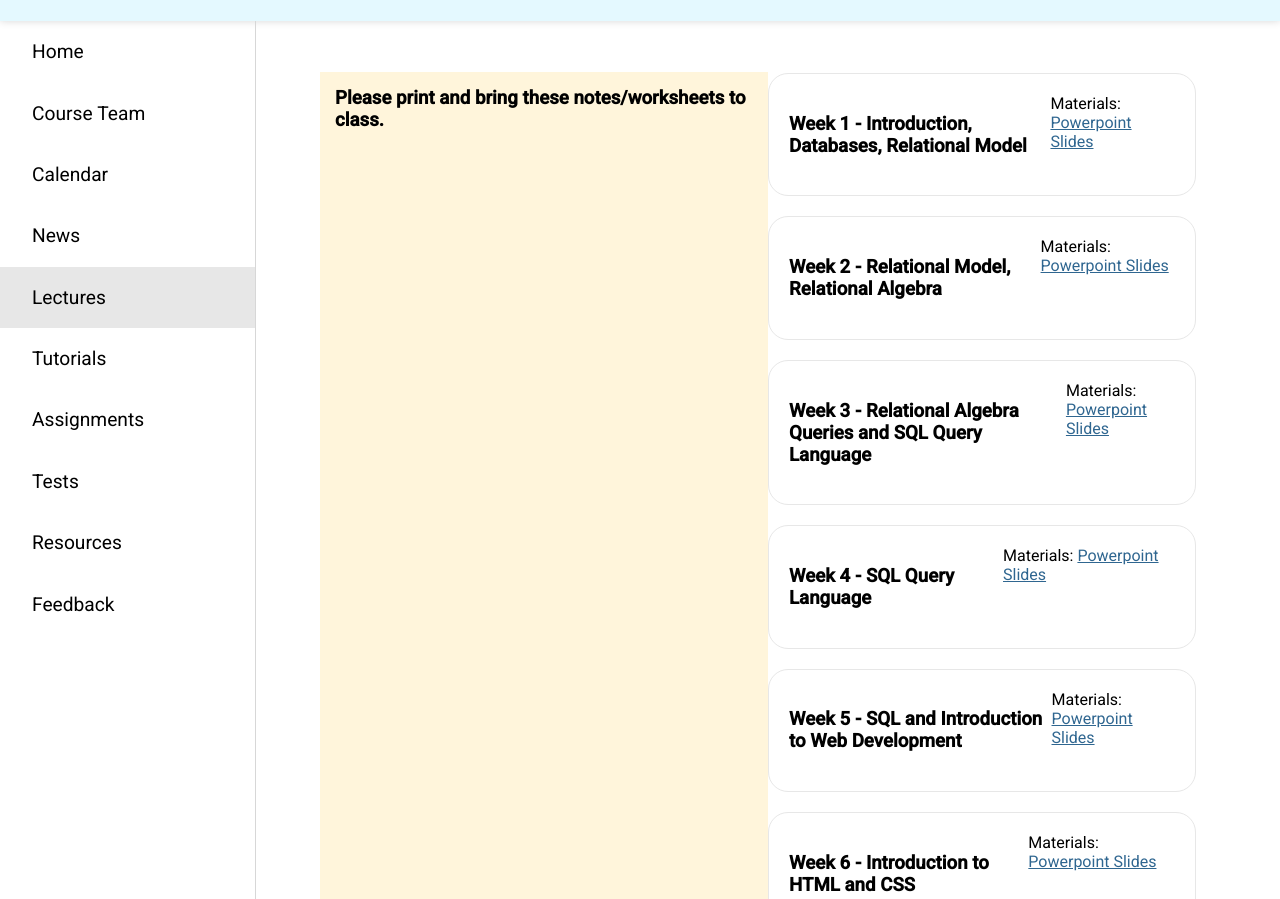
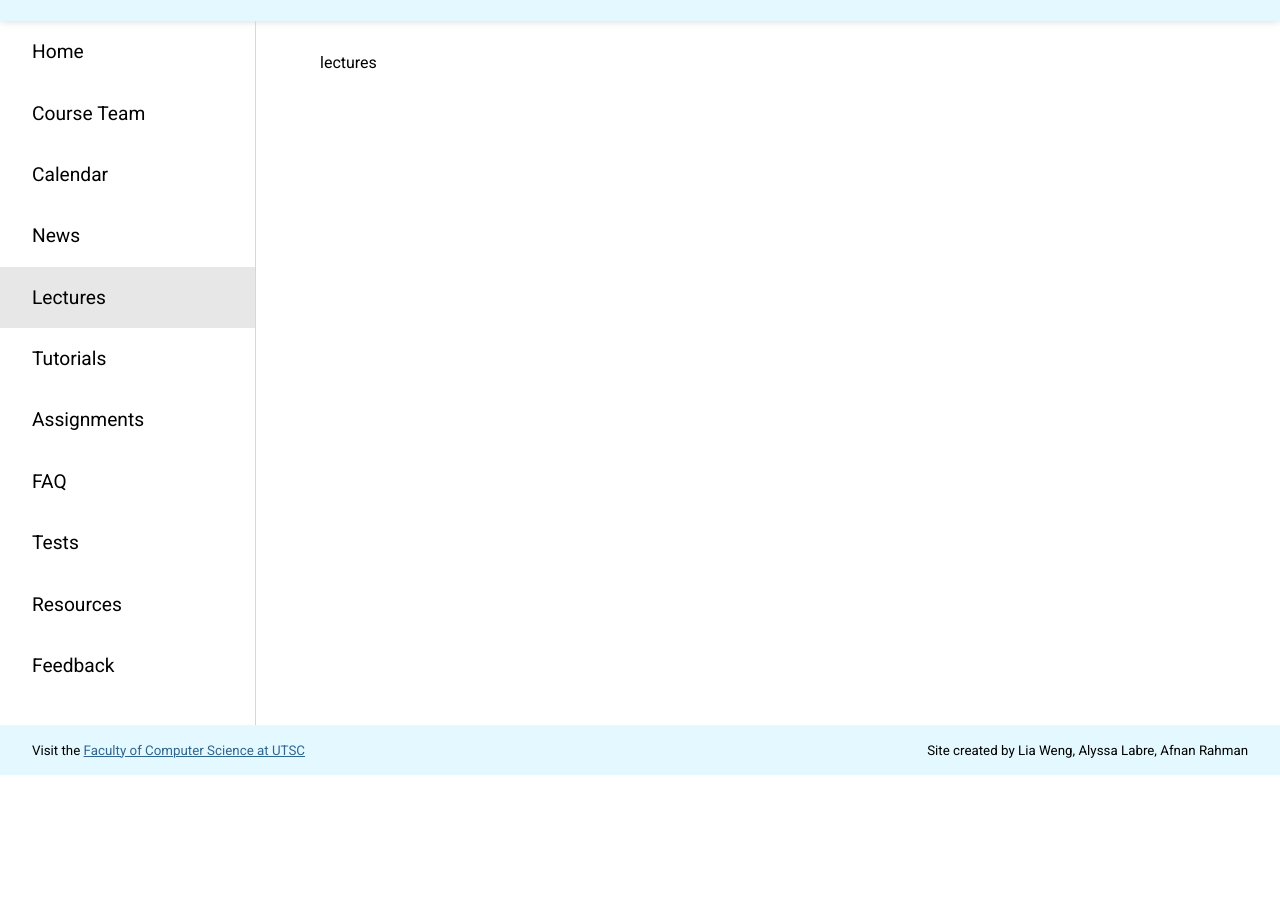
Before and after one commit to alylabre/CSCB20-Assignment2, a plain HTML site: page src/5-lectures.html in a window 1280 px wide. Shown: the part 53-952 px from the top of the page. After the commit the page ends 828 px from the top, so only its background shows below. Drawn offline with Linux system fonts and the light colour scheme.

Commit message:
Revert "alyssa 5-lectures.html"
This reverts commit 39ba1b40724dac105ddd07493bfea19b34166c20.

```diff
--- a/src/5-lectures.html
+++ b/src/5-lectures.html
@@ -5,7 +5,6 @@
   <meta charset="UTF-8" />
   <meta name="viewport" content="width=device-width, initial-scale=1.0" />
   <link rel="stylesheet" href="index.css">
-  <link rel="stylesheet" href="5-lectures.css">
   <link rel="preconnect" href="https://fonts.googleapis.com">
   <link rel="preconnect" href="https://fonts.gstatic.com" crossorigin>
   <link
@@ -28,58 +27,18 @@
       <a href="./5-lectures.html" class="selected">Lectures</a>
       <a href="./6-tutorials.html">Tutorials</a>
       <a href="./7-assignments.html">Assignments</a>
+      <a href="./8-faq.html">FAQ</a>
       <a href="./9-tests.html">Tests</a>
       <a href="./10-resources.html">Resources</a>
       <a href="./11-feedback.html">Feedback</a>
       </ul>
     </nav>
-    <div class="content">
-      <h3 id="note">Please print and bring these notes/worksheets to class.</h3>
-      <div class="weeks">
-        <div class="week"><h3>Week 1 - Introduction, Databases, Relational Model</h3>
-        <p>Materials: <a href="https://nbviewer.org/github/LiaWeng/CSCB20-Assignment2/blob/main/src/dummy%20pdfs/lecture.pdf">Powerpoint Slides</a></p>
-        </div>
-        <div class="week"><h3>Week 2 - Relational Model, Relational Algebra</h3>
-        <p>Materials: <a href="https://nbviewer.org/github/LiaWeng/CSCB20-Assignment2/blob/main/src/dummy%20pdfs/lecture.pdf">Powerpoint Slides</a></p>
-        </div>
-        <div class="week"><h3>Week 3 - Relational Algebra Queries and SQL Query Language</h3>
-          <p>Materials: <a href="https://nbviewer.org/github/LiaWeng/CSCB20-Assignment2/blob/main/src/dummy%20pdfs/lecture.pdf">Powerpoint Slides</a></p>
-        </div>
-        <div class="week"><h3>Week 4 - SQL Query Language</h3>
-          <p>Materials: <a href="https://nbviewer.org/github/LiaWeng/CSCB20-Assignment2/blob/main/src/dummy%20pdfs/lecture.pdf">Powerpoint Slides</a></p>
-        </div>
-        <div class="week"><h3>Week 5 - SQL and Introduction to Web Development</h3>
-          <p>Materials: <a href="https://nbviewer.org/github/LiaWeng/CSCB20-Assignment2/blob/main/src/dummy%20pdfs/lecture.pdf">Powerpoint Slides</a></p>
-        </div>
-        <div class="week"><h3>Week 6 - Introduction to HTML and CSS</h3>
-          <p>Materials: <a href="https://nbviewer.org/github/LiaWeng/CSCB20-Assignment2/blob/main/src/dummy%20pdfs/lecture.pdf">Powerpoint Slides</a></p>
-          </div>
-        <div class="week"><h3>Week 7 - HTML, CSS, Box Model</h3>
-          <p>Materials: <a href="https://nbviewer.org/github/LiaWeng/CSCB20-Assignment2/blob/main/src/dummy%20pdfs/lecture.pdf">Powerpoint Slides</a></p>
-          </div>
-        <div class="week"><h3>Week 8 - Mid-term Exam</h3>
-          </div>
-        <div class="week"><h3>Week 9 - Introduction to Flask, Flexbox and Media Queries</h3>
-          <p>Materials: <a href="https://nbviewer.org/github/LiaWeng/CSCB20-Assignment2/blob/main/src/dummy%20pdfs/lecture.pdf">Powerpoint Slides</a></p>
-          </div>
-        <div class="week"><h3>Week 10 - Flask and Introduction to JavaScript</h3>
-          <p>Materials: <a href="https://nbviewer.org/github/LiaWeng/CSCB20-Assignment2/blob/main/src/dummy%20pdfs/lecture.pdf">Powerpoint Slides</a></p>
-          </div>
-        <div class="week"><h3>Week 11 - Integrating Flask and SQL</h3>
-          <p>Materials: <a href="https://nbviewer.org/github/LiaWeng/CSCB20-Assignment2/blob/main/src/dummy%20pdfs/lecture.pdf">Powerpoint Slides</a></p>
-          </div>
-        <div class="week"><h3>Week 12 - Flask and SQL, Examples</h3>
-          <p>Materials: <a href="https://nbviewer.org/github/LiaWeng/CSCB20-Assignment2/blob/main/src/dummy%20pdfs/lecture.pdf">Powerpoint Slides</a></p>
-          </div>
-        <div class="week"><h3>Week 13 - Wrap-up</h3>
-          <p>Materials: <a href="https://nbviewer.org/github/LiaWeng/CSCB20-Assignment2/blob/main/src/dummy%20pdfs/lecture.pdf">Powerpoint Slides</a></p>
-          </div>
-      </div>
-    </div>
+    <div class="content">lectures</div>
   </div>
 
   <div class="footer">
-    <small>Visit the <a href="https://www.utsc.utoronto.ca/cms/faculty-of-computer-science">Faculty of Computer Science
+    <small>Visit the <a href="https://www.utsc.utoronto.ca/cms/faculty-of-computer-science" target="_blank">Faculty of
+        Computer Science
         at UTSC</a></small>
     <small>Site created by Lia Weng, Alyssa Labre, Afnan Rahman</small>
   </div>
```
